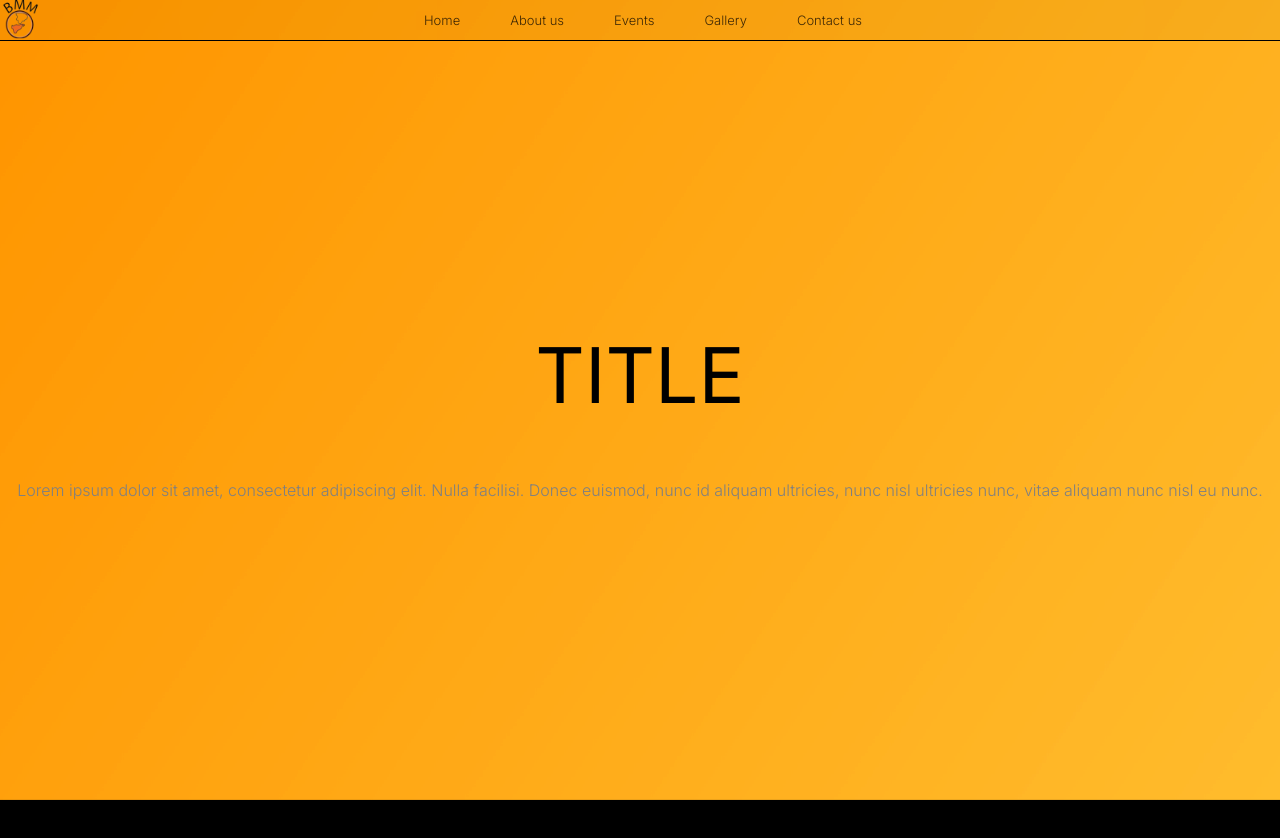
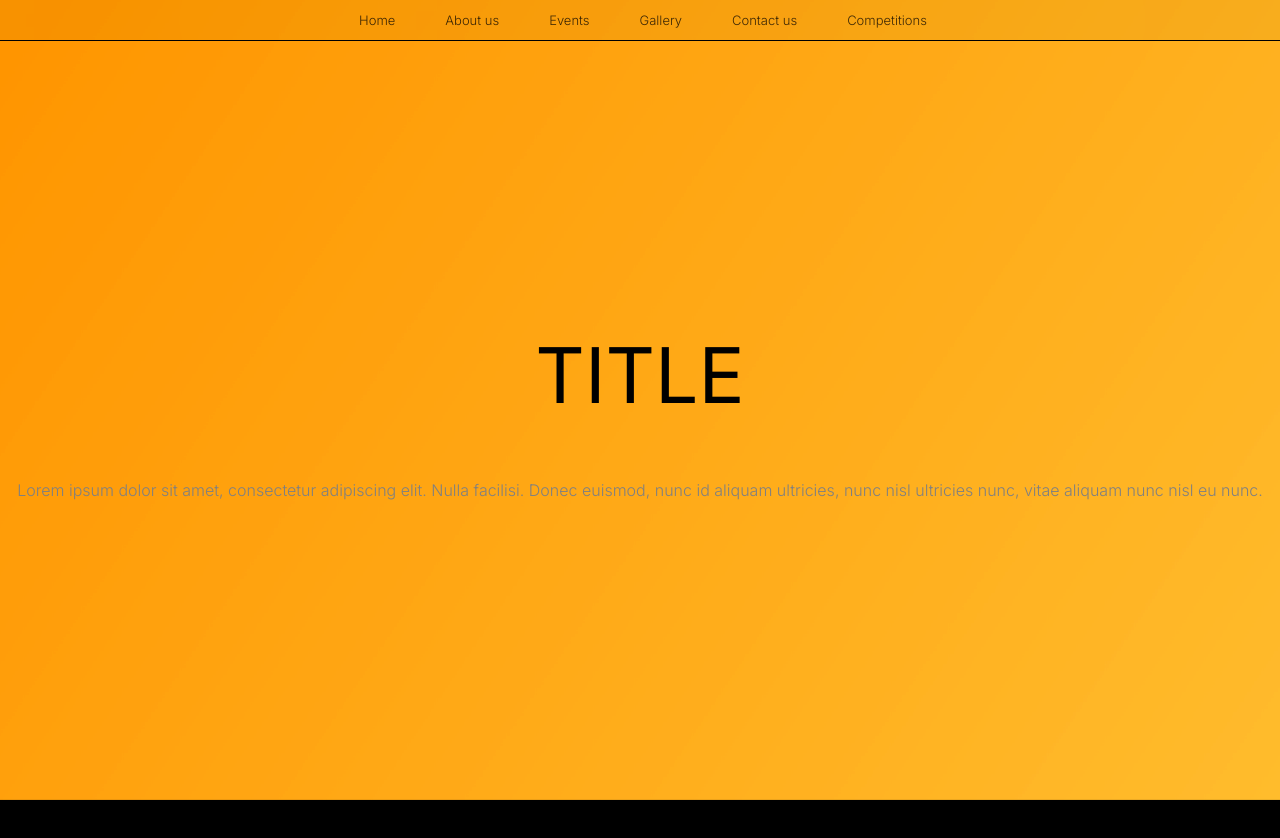
Before and after one commit to sumedhkane03/bmmlatam, a React (Create React App) app: page /#/hhc in a window 1280 px wide. Shown: the top 838 px of the page. Built offline with nearby package versions, Linux system fonts and the light colour scheme.

Commit message:
fixed competitions to show "coming soon"

```diff
--- a/src/components/Navbar.js
+++ b/src/components/Navbar.js
@@ -175,6 +175,7 @@ const Navbar = () => {
                     <Link to='/events'><p className='nav-btn'>Events</p></Link>
                     <Link to='/gallery'><p className='nav-btn'>Gallery</p></Link>
                     <Link to='/contact'><p className='nav-btn'>Contact us</p></Link>
+                    <Link to='/competitions'><p className='nav-btn'>Competitions</p></Link>
                     {/*<Link to='/daytime-dager' target="_blank"><p className='nav-btn'>Darty</p></Link>*/}
                     {/* <p className='nav-btn' onClick={comingSoonPop}>Shop</p> */}
                     {/*<p className='nav-highlight' onClick={()=>{setWaitlist(true)}}>Join Waitlist</p>*/}
@@ -195,4 +196,4 @@ const Navbar = () => {
     )
 }
 
-export default Navbar
+export default Navbar;
--- a/src/pages/Competitions.js
+++ b/src/pages/Competitions.js
@@ -27,16 +27,9 @@ const Competitions = () => {
 
         <div className='events-page-container'>
 
-            <h1 className='events-page-title' id='team-page-title'>About us</h1>
+            <h1 className='events-page-title' id='team-page-title'>Competitions</h1>
             <p className='alt-subtitle'>
-            Our mission is to organize a diverse and vibrant Hindu American society that can collectively address its challenges, and contribute to the welfare of the world.
-            Hindu Swayamsevak Sangh USA  (HSS or HSS USA) is a 501(c)(3), voluntary, non-profit, social, educational, and cultural organization. Sangh, as the
-             organization is popularly known, aims to coordinate the Hindu American community to practice, preserve, and advance ideals and values of Hindu Dharma.
-              HSS conducts regular values-based education programs for children, youth and adults through more than 220 branches nationwide. We also organize service
-              activities and community outreach projects.Through our regular educational programs based on Dharma, we instill and promote discipline, self-confidence,
-              teamwork, and the spirit of selfless service. Through service activities and outreach projects, we foster a sense of civic duty, responsibility, and volunteerism.
-              HSS USA endeavors to instill pride in Hindu heritage among its members and to enhance appreciation of Hindus around the world, their traditions, and civilization by
-              the broader community in the United States.
+            Coming Soon!
             </p>
             {/*<h1 className='events-page-title' id='team-page-title'>Our Team</h1>
             <p className='alt-subtitle'></p>
```
